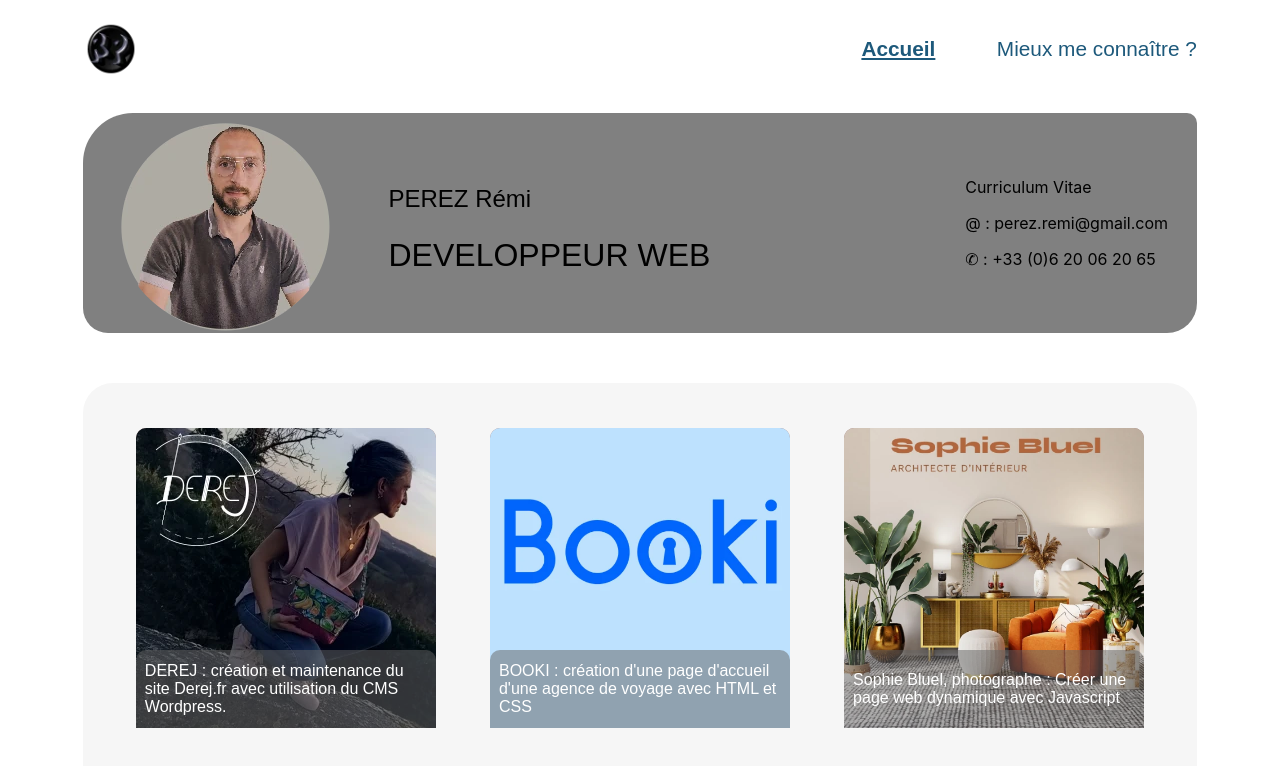
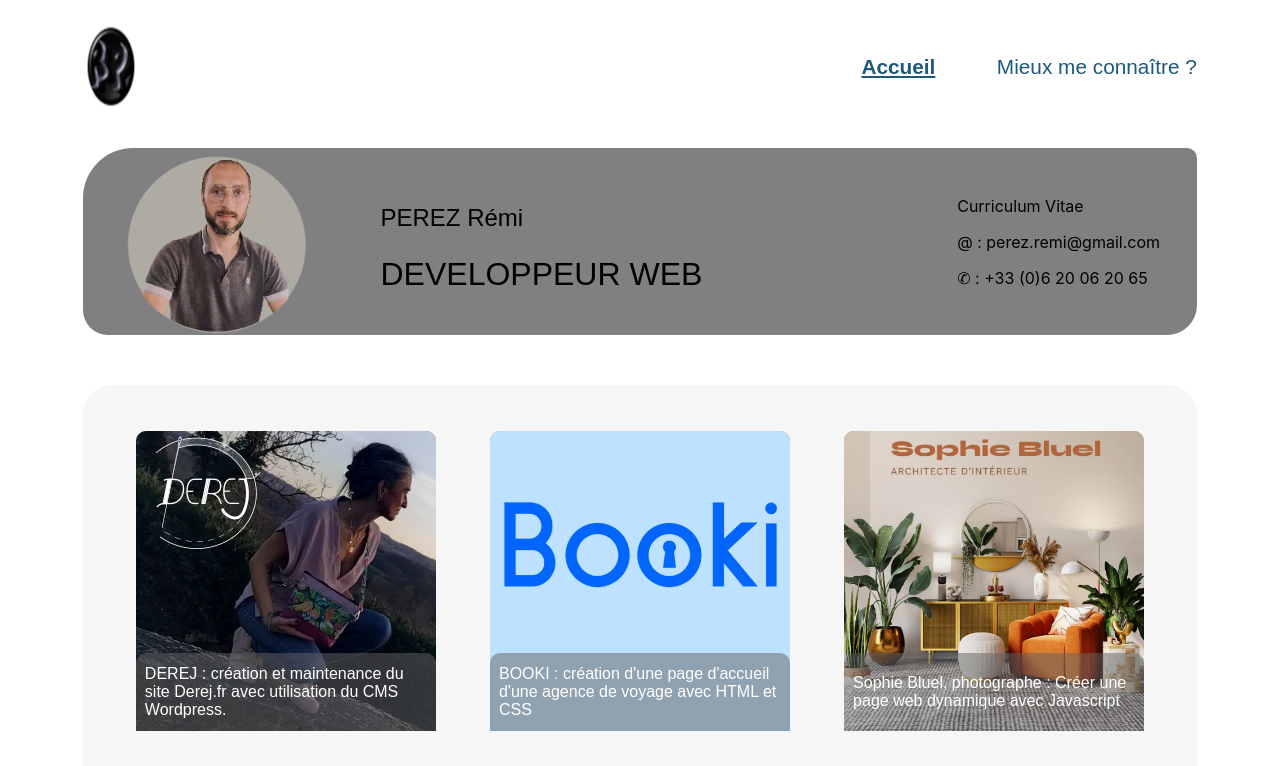
Before and after one commit to RemiP79/portfolio, a React (Create React App) app: page / in a window 1280 px wide. Shown: the top 766 px of the page. Built offline with nearby package versions, Linux system fonts and the light colour scheme.

Commit message:
lighthouse2

```diff
--- a/src/components/Footer.jsx
+++ b/src/components/Footer.jsx
@@ -9,7 +9,7 @@ function Footer() {
     return (
     <footer id="footer">
         {DataLogo.map((img,index)=>
-                    <img key={index} src={img.picture} alt={img.alt} height="50" width={img.width} className="logoFooter"/>
+                    <img key={index} src={img.picture} alt={img.alt} height="27" width={img.width} className="logoFooter"/>
                 )}
 
 
--- a/src/components/Header.jsx
+++ b/src/components/Header.jsx
@@ -6,7 +6,7 @@ import { NavLink} from 'react-router-dom';
 
 function Banner() {
     return (<header id="header">
-        <img id="logoKasaRouge" src={Logo} alt="Logo RP" />
+        <img id="logoKasaRouge" src={Logo} width="96" height="93" alt="Logo RP" />
             <nav className="navbar"> {/* */}
                 <NavLink className={({isActive}) =>
                                 isActive ? "nav-active nav-link"
--- a/src/components/HomeBanner.jsx
+++ b/src/components/HomeBanner.jsx
@@ -7,7 +7,7 @@ function HomeBanner() {
     return (
         <>
         <div className="banniereHome">
-            <img src={Image} alt="accueil" className="imghomebanner"/>
+            <img src={Image} height="187" width="187" alt="accueil" className="imghomebanner"/>
             <span className="infopersoH1">
                 <div className="titleHomeBanner">
                     <p className="myName">PEREZ Rémi</p>
```
Also changed, not shown: src/assets/img/LogoHeader.webp.
